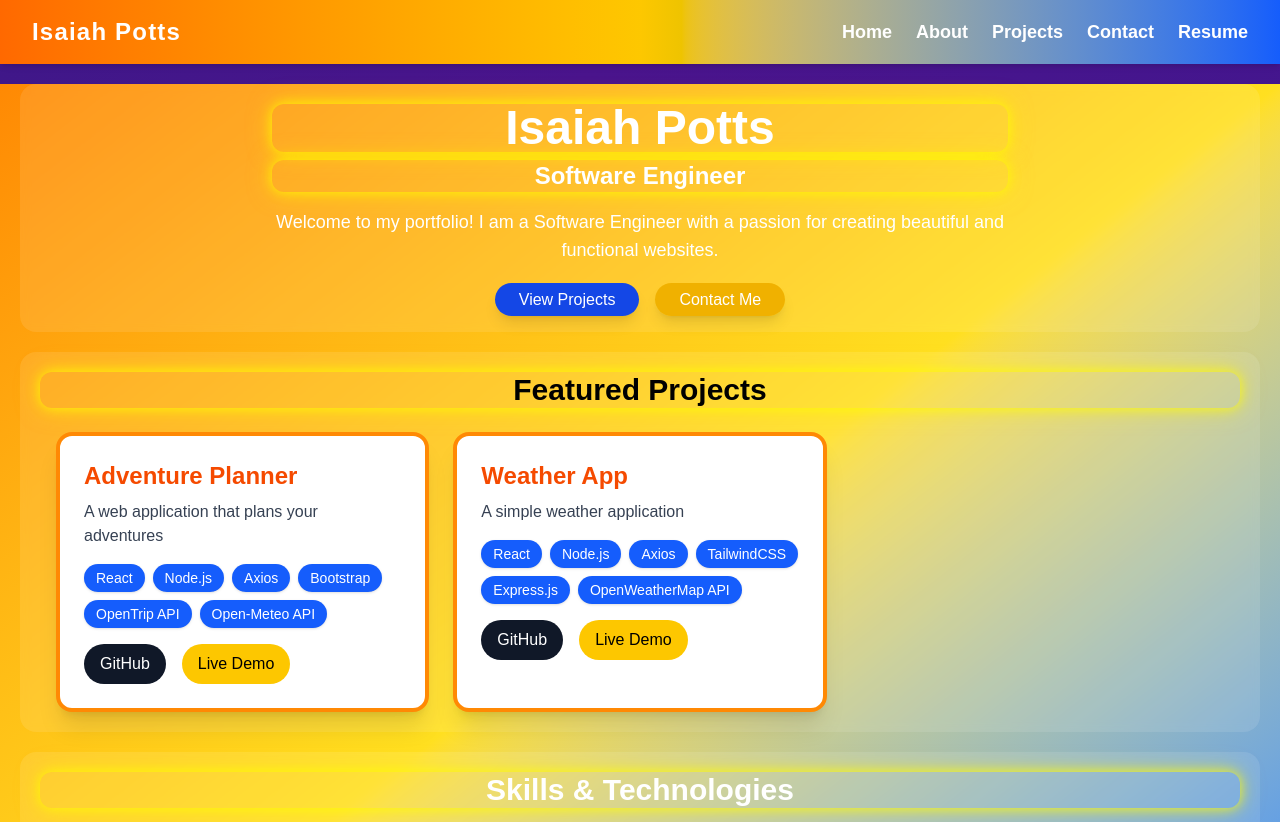
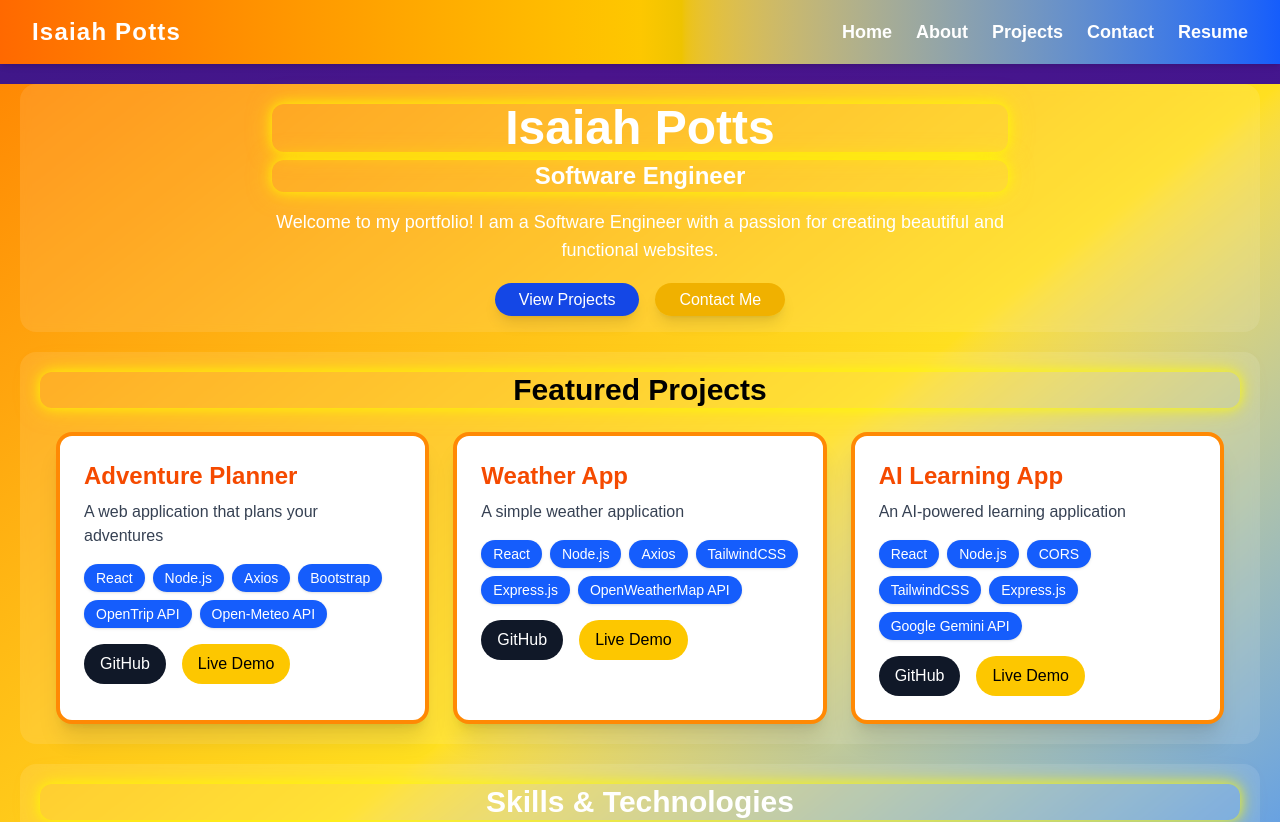
Before and after one commit to Zahpotts/Portfolio-2-, a Next.js app: page / in a window 1280 px wide. Shown: the top 822 px of the page. Built offline with nearby package versions, Linux system fonts and the light colour scheme.

Commit message:
added a new project

```diff
--- a/src/data/projects.js
+++ b/src/data/projects.js
@@ -37,6 +37,18 @@ export const projects = [
         slug: "weather-app",
         featured: true
     },
+    {
+        id:4,
+        title: "AI Learning App",
+        description: "An AI-powered learning application",
+        longDescription: "An AI-powered learning application that helps users learn new skills by providing personalized learning paths and resources.",
+        image: "",
+        technologies: ["React", "Node.js", "CORS", "TailwindCSS", "Express.js", "Google Gemini API"],
+        githubUrl: "https://github.com/Zahpotts/AI-Learning-App.git",
+        liveUrl: "https://flashcard-app-sandy-pi.vercel.app/",
+        slug: "ai-learning-app",
+        featured: true
+    },
 
 ];
 
```
